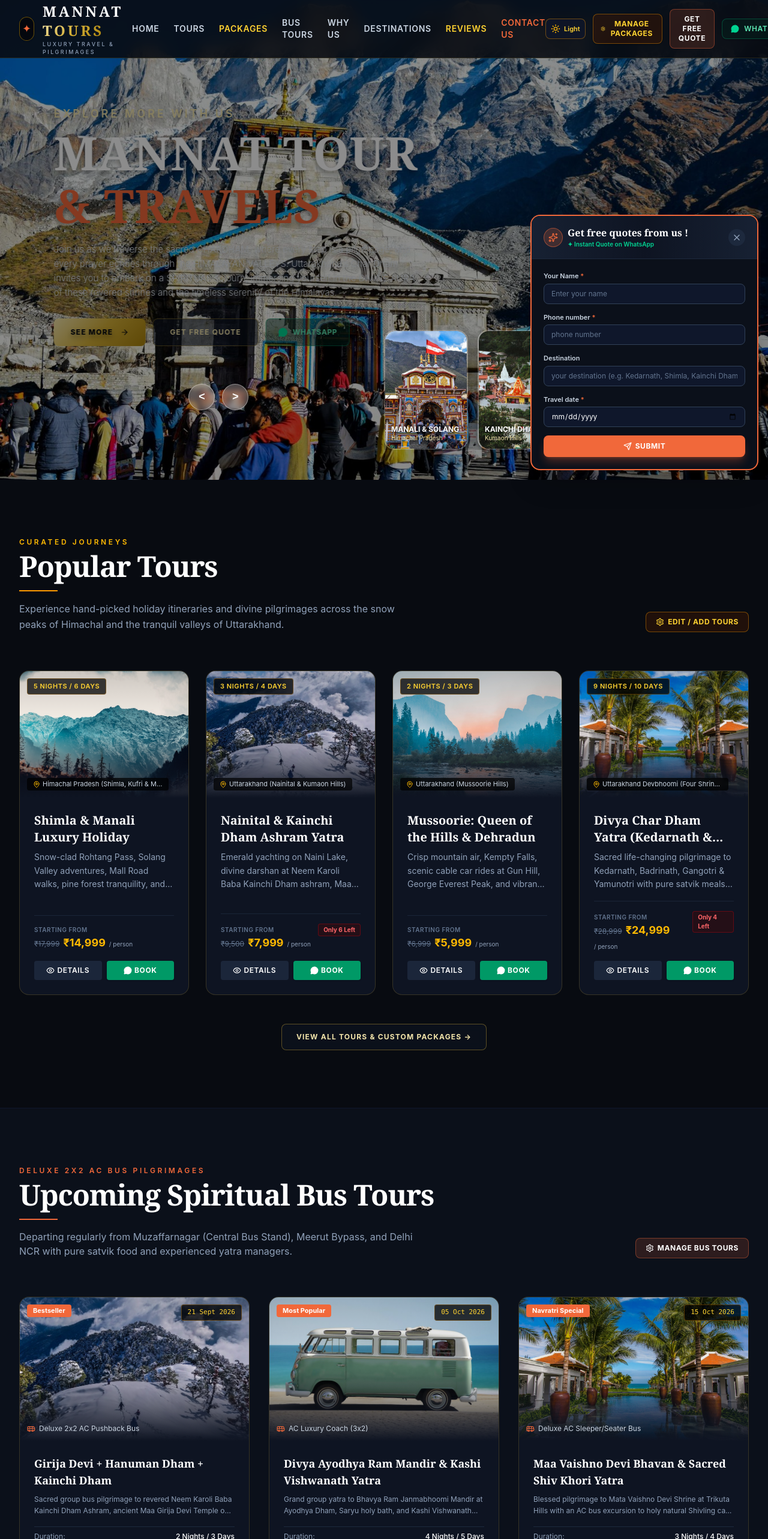
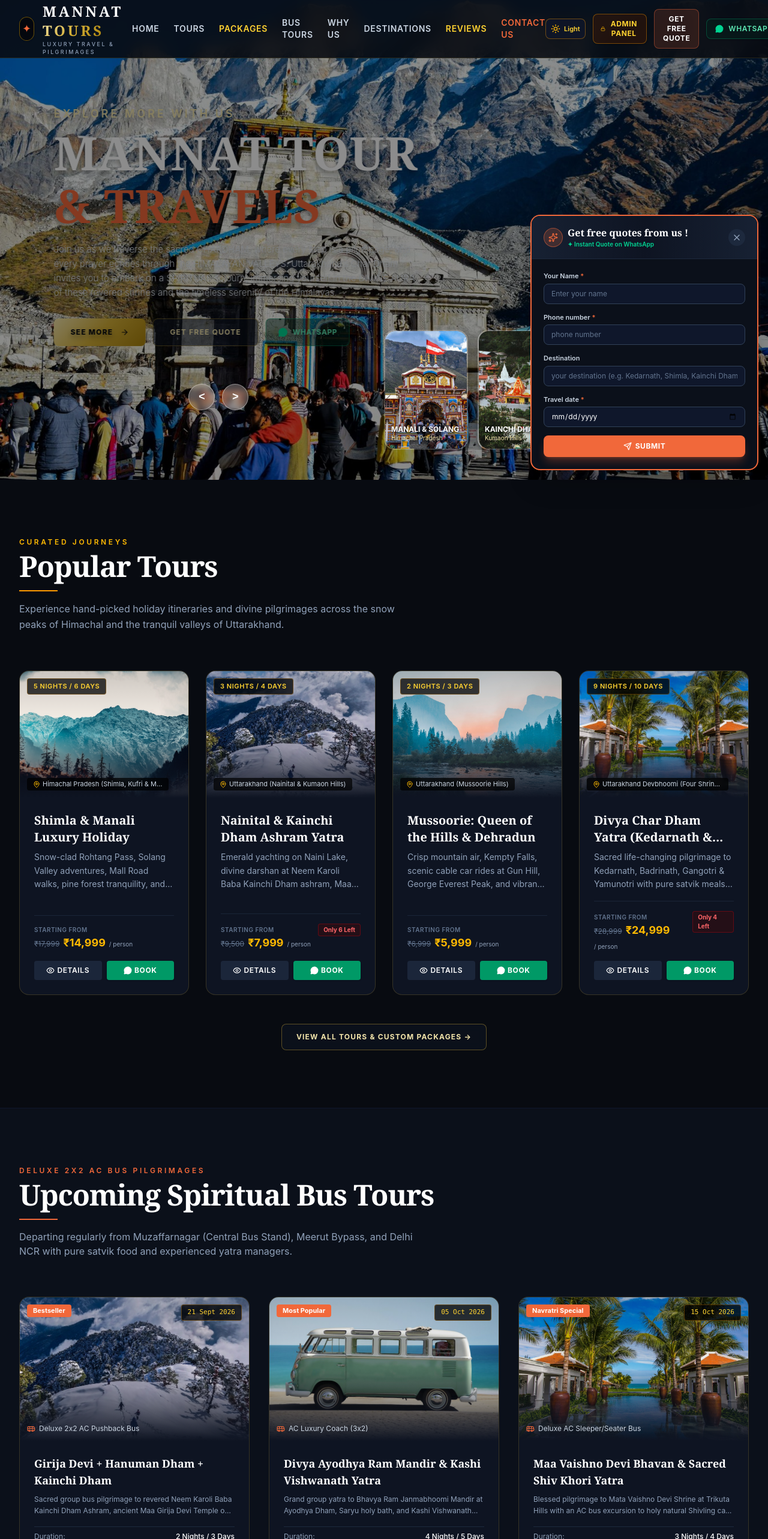
Before and after one commit to aadipaul68-hash/mannat-travels, a React (Vite) app: page / in a window 1280 px wide. Shown: the top 2566 px of the page at 60% size. Built offline with nearby package versions, Linux system fonts and the light colour scheme.

Commit message:
Restrict Edit and Manage Tour buttons to Admin Panel only and clean public sections

```diff
--- a/src/App.tsx
+++ b/src/App.tsx
@@ -13,6 +13,7 @@ import {
   Clock,
   ArrowRight,
   Settings,
+  Lock,
   Sun,
   Moon,
 } from 'lucide-react';
@@ -204,14 +205,14 @@ export default function App() {
               )}
             </button>
 
-            {/* Manage Packages Button (Admin Trigger) */}
+            {/* Admin Panel Trigger (PIN Protected) */}
             <button
               onClick={() => setIsAdminModalOpen(true)}
-              title="Manage, Add, Edit, Delete or Hide Packages"
+              title="Admin Panel (PIN Protected)"
               className="px-3 py-2 rounded-lg border border-amber-500/40 bg-amber-950/40 hover:bg-amber-900/60 text-amber-300 text-xs font-bold uppercase tracking-wider transition flex items-center gap-1.5 cursor-pointer shadow-sm"
             >
-              <Settings className="w-3.5 h-3.5" />
-              <span>Manage Packages</span>
+              <Lock className="w-3.5 h-3.5 text-amber-400" />
+              <span>Admin Panel</span>
             </button>
 
             <button
@@ -351,10 +352,10 @@ export default function App() {
                   setMobileMenuOpen(false);
                   setIsAdminModalOpen(true);
                 }}
-                className="w-full py-3 bg-amber-600 hover:bg-amber-500 text-slate-950 font-bold rounded-lg uppercase tracking-wider text-xs flex items-center justify-center gap-2"
+                className="w-full py-3 bg-amber-600 hover:bg-amber-500 text-slate-950 font-bold rounded-lg uppercase tracking-wider text-xs flex items-center justify-center gap-2 cursor-pointer"
               >
-                <Settings className="w-4 h-4" />
-                <span>Manage / Add / Delete Packages</span>
+                <Lock className="w-4 h-4" />
+                <span>Admin Login (गुप्त एडमिन पैनल)</span>
               </button>
 
               <button
@@ -391,17 +392,6 @@ export default function App() {
             <p className="text-slate-400 text-sm sm:text-base max-w-2xl leading-relaxed">
               Experience hand-picked holiday itineraries and divine pilgrimages across the snow peaks of Himachal and the tranquil valleys of Uttarakhand.
             </p>
-          </div>
-
-          {/* Quick Edit Bar */}
-          <div className="flex items-center gap-3">
-            <button
-              onClick={() => setIsAdminModalOpen(true)}
-              className="px-4 py-2 rounded-lg border border-amber-500/40 bg-amber-950/40 hover:bg-amber-900/60 text-amber-300 text-xs font-bold uppercase tracking-wider flex items-center gap-1.5 transition"
-            >
-              <Settings className="w-3.5 h-3.5" />
-              <span>Edit / Add Tours</span>
-            </button>
           </div>
         </div>
 
@@ -535,16 +525,6 @@ export default function App() {
                 Departing regularly from Muzaffarnagar (Central Bus Stand), Meerut Bypass, and Delhi NCR with pure satvik food and experienced yatra managers.
               </p>
             </div>
-
-            <div className="flex items-center gap-3">
-              <button
-                onClick={() => setIsAdminModalOpen(true)}
-                className="px-4 py-2 rounded-lg border border-[#f1683a]/40 bg-[#f1683a]/15 hover:bg-[#f1683a] text-white text-xs font-bold uppercase tracking-wider flex items-center gap-1.5 transition"
-              >
-                <Settings className="w-3.5 h-3.5" />
-                <span>Manage Bus Tours</span>
-              </button>
-            </div>
           </div>
 
           {visibleBusTours.length === 0 ? (
@@ -666,16 +646,6 @@ export default function App() {
             <p className="text-slate-400 text-sm sm:text-base max-w-2xl leading-relaxed">
               From Kainchi Dham & Nainital to Kashmir Houseboats, Manali snow adventures, and Goa beach holidays.
             </p>
-          </div>
-
-          <div className="flex items-center gap-3">
-            <button
-              onClick={() => setIsAdminModalOpen(true)}
-              className="px-4 py-2 rounded-lg border border-[#f1683a]/40 bg-[#f1683a]/15 hover:bg-[#f1683a] text-white text-xs font-bold uppercase tracking-wider flex items-center gap-1.5 transition"
-            >
-              <Settings className="w-3.5 h-3.5" />
-              <span>Manage Holiday Packages</span>
-            </button>
           </div>
         </div>
 
@@ -997,9 +967,17 @@ export default function App() {
             <p>
               © {new Date().getFullYear()} Mannat Tour and Travels. All Rights Reserved.
             </p>
-            <p className="text-[11px]">
-              Crafted for Unforgettable Himalayan Journeys & Holy Pilgrimages.
-            </p>
+            <div className="flex items-center gap-4 text-[11px]">
+              <span>Crafted for Unforgettable Himalayan Journeys & Holy Pilgrimages.</span>
+              <button
+                onClick={() => setIsAdminModalOpen(true)}
+                className="text-slate-600 hover:text-amber-400/80 transition flex items-center gap-1 cursor-pointer"
+                title="Admin Only Access"
+              >
+                <Lock className="w-3 h-3" />
+                <span>Admin Login</span>
+              </button>
+            </div>
           </div>
         </div>
       </footer>
```
